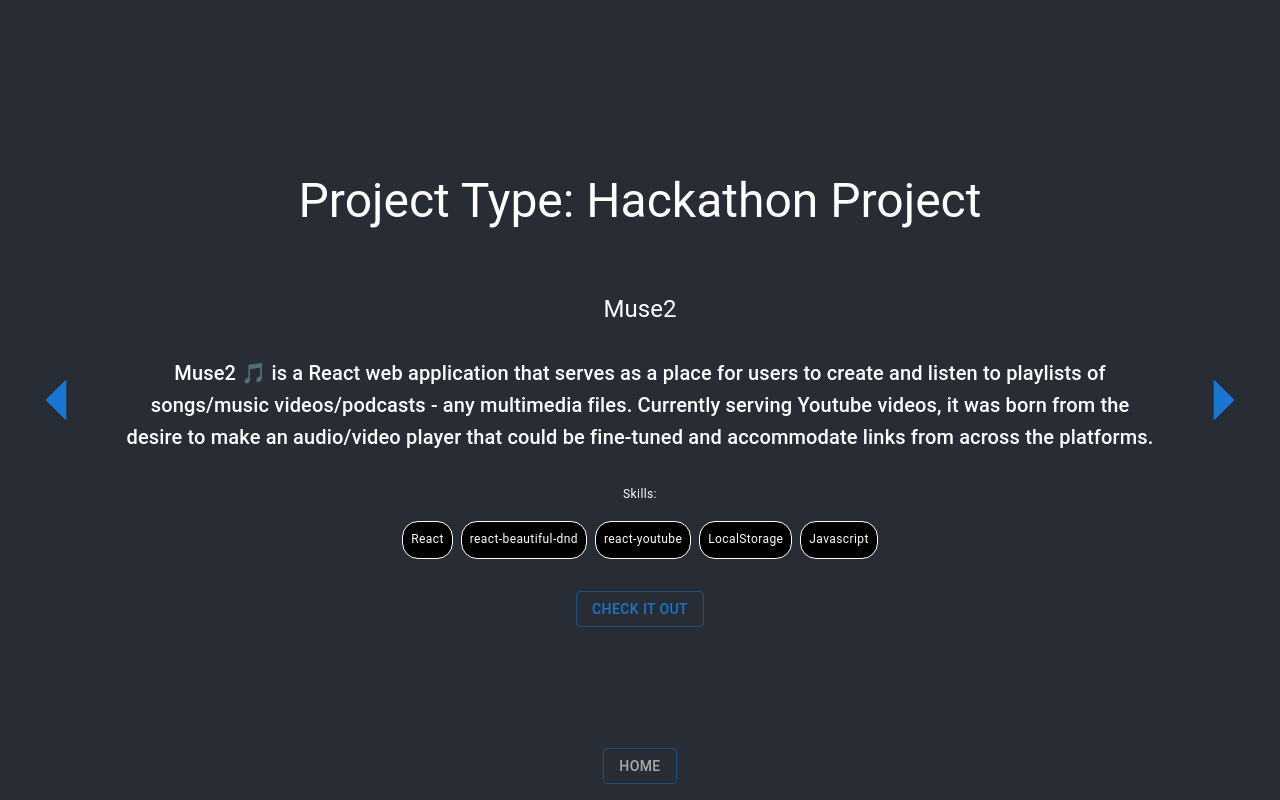
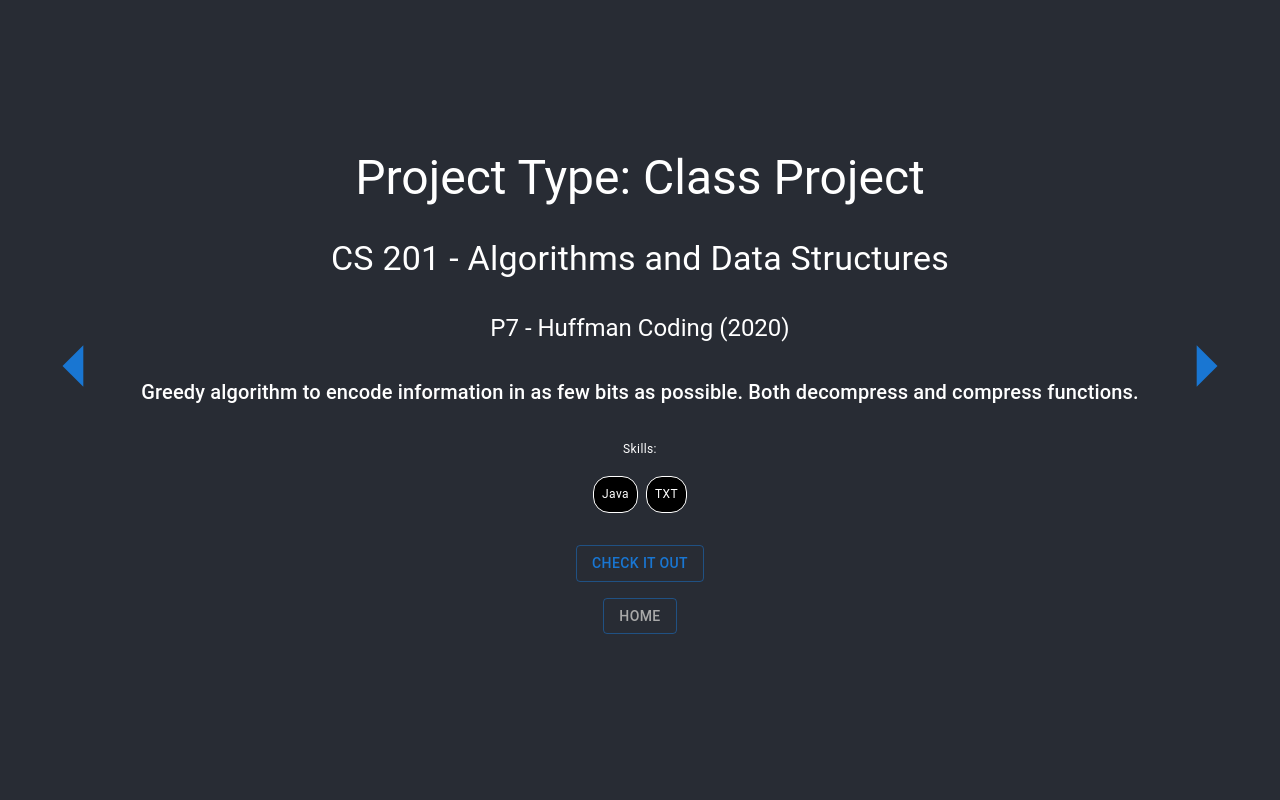
Before and after one commit to SirEctor/SirEctor.github.io, a React (Create React App) app: page /#/projects in a window 1280 px wide. Built offline with nearby package versions, Linux system fonts and the light colour scheme.

Commit message:
sorted project order

```diff
--- a/src/Projects.js
+++ b/src/Projects.js
@@ -36,14 +36,14 @@
                 </IconButton>
                 {projects ? projects.map((project, index) => (
                     index === currentProjectNum ?
-                    <ProjectDisplay key={index} projectType={project.PROJECTTYPE} pclassName={project.CLASSNAME} projectName={project.PROJECTNAME} link={project.LINK} desc={project.DESCRIPTION} skills={project.SKILLS} />   : <></>
+                    <ProjectDisplay key={index.toString() + "-project"} projectType={project.PROJECTTYPE} pclassName={project.CLASSNAME} projectName={project.PROJECTNAME} link={project.LINK} desc={project.DESCRIPTION} skills={project.SKILLS} />   : <></>
                 )) : "LOADING"}
                 <IconButton aria-label="arrowright" onClick={handleRight}>
                     <ArrowRightIcon color="primary"  sx={{ fontSize: 100 }} />
                 </IconButton>
             </Stack>
 
-            <Button variant="outlined"  sx={{mt: 2, color: "darkGray", bottom: 0, position: "fixed", mb: 2, ':hover': {transform: "scale(1.25)"} }}  component={Link} to='/'>Home</Button>
+            <Button variant="outlined"  sx={{mt: 2, color: "darkGray", bottom: 0, mb: 2, ':hover': {transform: "scale(1.25)"} }}  component={Link} to='/'>Home</Button>
         </div>
     )
 }
```
Also changed, not shown: public/projects.csv.
